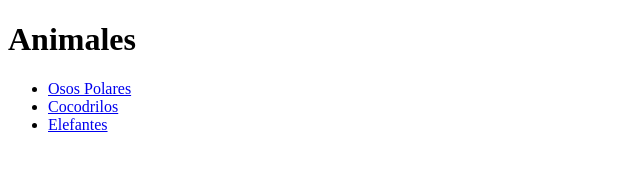
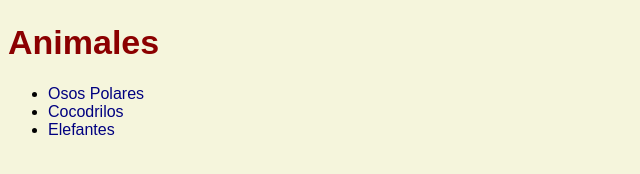
Before and after one commit to betowisar/aprendiendo-css, a plain HTML site: page index.html in a window 1280 px wide. Shown: the whole page, without its empty margins (0-640 px from the left). Drawn offline with Linux system fonts and the light colour scheme.

Commit message:
primera prueba de css

```diff
--- a/index.html
+++ b/index.html
@@ -4,6 +4,7 @@
     <meta charset="UTF-8">
     <meta name="viewport" content="width=device-width, initial-scale=1.0">
     <title>animales</title>
+    <link rel="stylesheet" href="styles.css">
 </head>
 <body>
     <h1>Animales</h1>
--- a/styles.css
+++ b/styles.css
@@ -0,0 +1,14 @@
+body {
+    background-color: #f5f5dc;
+font-family: Arial, sans-serif
+}
+
+h1 {
+    color: darkred;
+    font-size: 34px;
+}
+
+a {
+    color: navy;
+    text-decoration: none;
+}
```
